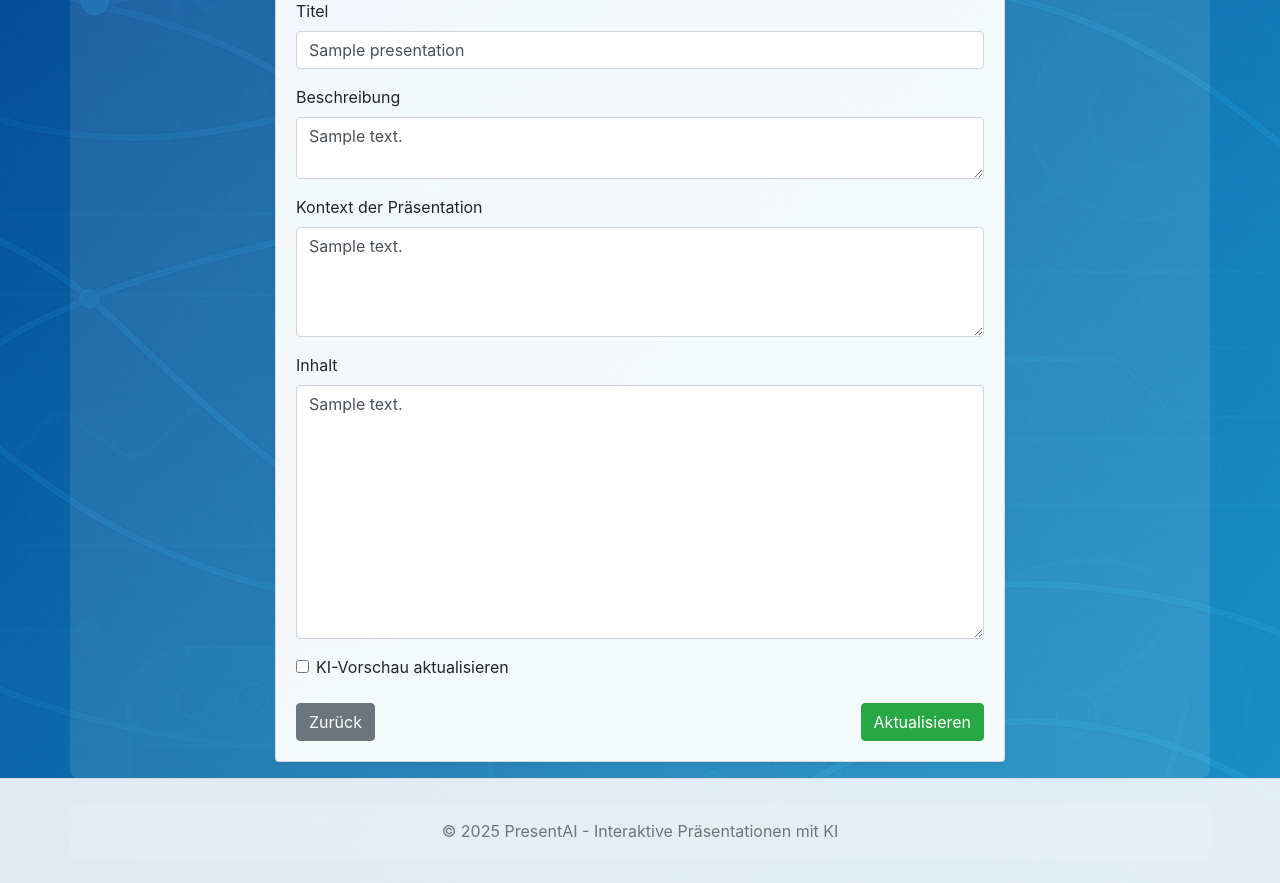
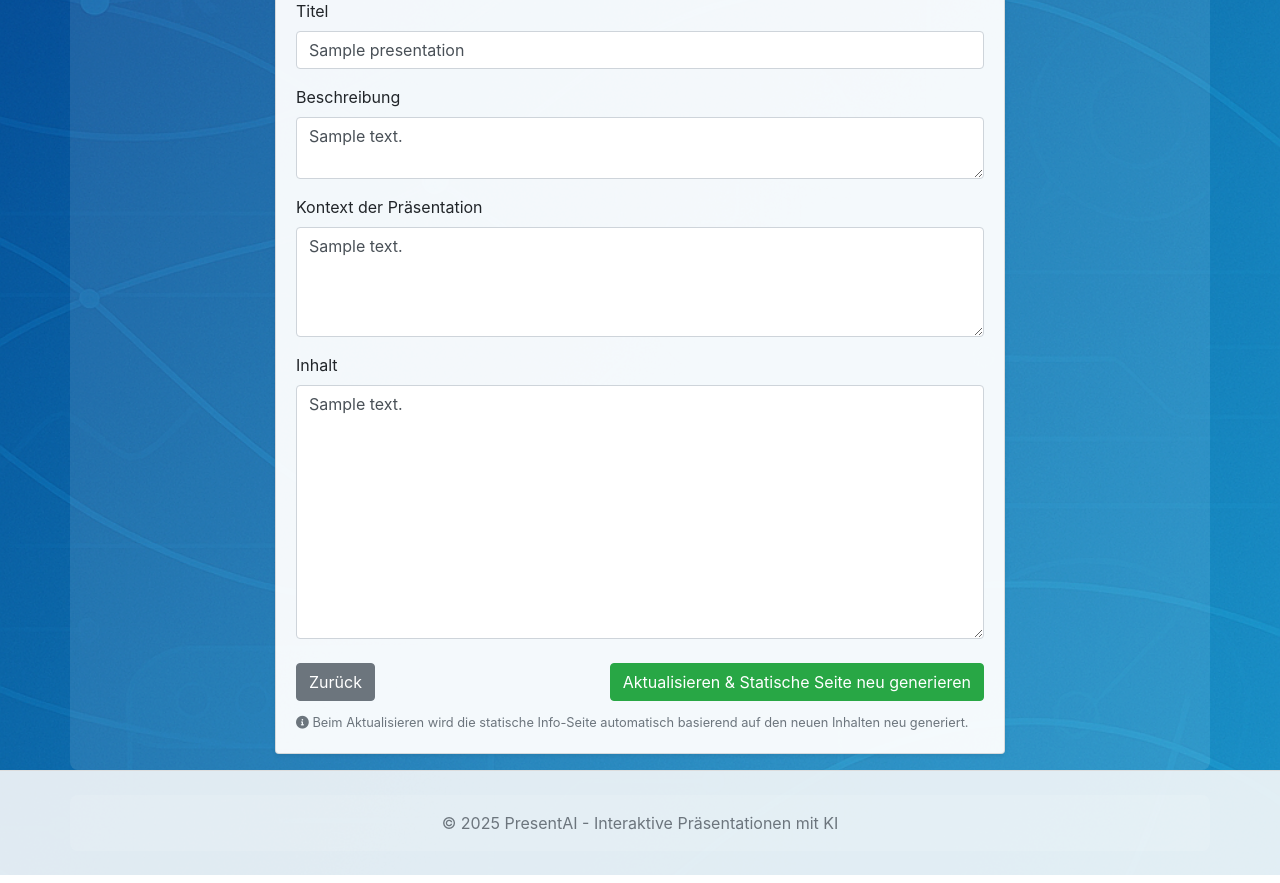
Before and after one commit to DG1001/ConfChat, a Flask app: page /presentation/1/edit in a window 1280 px wide. Shown: the part 237-1120 px from the top of the page. Run offline with Flask 3, Linux system fonts and the light colour scheme; a user stored in the database is signed in; tables that the repository leaves empty hold one stand-in row (values such as "Sample post"); some libraries are stand-ins or nearby versions.

Commit message:
feat(presentation): update edit form to regenerate static info page on save
The edit presentation feature now ensures that when a presentation is updated, the static information page is regenerated based on the new content. This improvement enhances user experience by providing up-to-date information seamlessly. Additionally, the AI preview checkbox and related functionality have been removed to streamline the editing process, as the static content generation will now automatically occur upon form submission. This change simplifies the user interface and reduces potential confusion for users.

```diff
--- a/app.py
+++ b/app.py
@@ -492,10 +492,32 @@ def edit_presentation(id):
         return redirect(url_for('dashboard'))
 
     if request.method == 'POST':
-        presentation.title = request.form.get('title')
-        presentation.description = request.form.get('description')
-        presentation.context = request.form.get('context')
-        presentation.content = request.form.get('content')
+        # Neue Werte aus dem Formular holen
+        new_title = request.form.get('title')
+        new_description = request.form.get('description')
+        new_context = request.form.get('context')
+        new_content = request.form.get('content')
+
+        # Werte in der Datenbank aktualisieren
+        presentation.title = new_title
+        presentation.description = new_description
+        presentation.context = new_context
+        presentation.content = new_content
+
+        # Statische Info-Seite neu generieren (wie bei neuer Präsentation)
+        try:
+            static_content = generate_static_info_content(
+                title=new_title,
+                description=new_description,
+                context=new_context,
+                content=new_content,
+                additional_info=presentation.additional_info
+            )
+            presentation.static_info_content = static_content
+            flash('Präsentation wurde erfolgreich aktualisiert und die statische Info-Seite neu generiert.', 'success')
+        except Exception as e:
+            print(f"Fehler bei der Generierung der statischen Info-Seite: {e}")
+            flash('Präsentation wurde aktualisiert, aber die statische Info-Seite konnte nicht neu generiert werden.', 'warning')
 
         # Cache zurücksetzen, da sich der Inhalt geändert hat
         presentation.cached_ai_content = None
@@ -993,6 +1015,7 @@ def api_generate_preview():
     data = request.json
     context = data.get('context', '')
     content = data.get('content', '')
+    additional_info = data.get('additional_info', '')
 
     if not context or not content:
         return jsonify({
@@ -1001,8 +1024,15 @@ def api_generate_preview():
         })
 
     try:
-        # KI-Inhalte generieren ohne Feedbacks
-        ai_content = generate_ai_content(feedbacks=None, context=context, content=content)
+        # Statische Info-Seite generieren (wie beim ersten Mal)
+        # Note: Für Vorschau verwenden wir leere Titel/Beschreibung, da diese im Edit-Formular stehen
+        ai_content = generate_static_info_content(
+            title="Präsentationsvorschau",
+            description="Generierte Vorschau",
+            context=context,
+            content=content,
+            additional_info=additional_info if additional_info else None
+        )
 
         # Markdown zu HTML konvertieren
         ai_content_html = markdown_to_html(ai_content)
--- a/templates/edit_presentation.html
+++ b/templates/edit_presentation.html
@@ -30,25 +30,17 @@
                             <textarea class="form-control" id="content" name="content" rows="10">{{ presentation.content }}</textarea>
                         </div>
 
-                        <div class="form-group form-check">
-                            <input type="checkbox" class="form-check-input" id="previewCheck">
-                            <label class="form-check-label" for="previewCheck">KI-Vorschau aktualisieren</label>
-                        </div>
-
-                        <div id="aiPreview" class="d-none mt-3 mb-3">
-                            <h4>KI-Vorschau</h4>
-                            <div class="p-3 bg-light rounded">
-                                <div class="spinner-border text-primary" role="status">
-                                    <span class="sr-only">Generiere...</span>
-                                </div>
-                                <span class="ml-2">KI-Inhalt wird generiert...</span>
-                            </div>
-                            <div id="previewContent" class="p-3 bg-light rounded mt-2 d-none"></div>
-                        </div>
 
                         <div class="d-flex justify-content-between mt-4">
                             <a href="{{ url_for('view_presentation', id=presentation.id) }}" class="btn btn-secondary">Zurück</a>
-                            <button type="submit" class="btn btn-success">Aktualisieren</button>
+                            <button type="submit" class="btn btn-success">Aktualisieren & Statische Seite neu generieren</button>
+                        </div>
+
+                        <div class="mt-2">
+                            <small class="text-muted">
+                                <i class="fas fa-info-circle"></i>
+                                Beim Aktualisieren wird die statische Info-Seite automatisch basierend auf den neuen Inhalten neu generiert.
+                            </small>
                         </div>
                     </form>
                 </div>
@@ -57,53 +49,4 @@
     </div>
 </div>
 
-<script>
-document.getElementById('previewCheck').addEventListener('change', function() {
-    const aiPreview = document.getElementById('aiPreview');
-    const previewContent = document.getElementById('previewContent');
-
-    if (this.checked) {
-        aiPreview.classList.remove('d-none');
-
-        // Kontext und Inhalt abrufen
-        const context = document.getElementById('context').value;
-        const content = document.getElementById('content').value;
-
-        if (context.trim() === '' || content.trim() === '') {
-            previewContent.innerHTML = 'Bitte füllen Sie sowohl den Kontext als auch den Inhalt aus, um eine KI-Vorschau zu generieren.';
-            previewContent.classList.remove('d-none');
-            return;
-        }
-
-        // API-Aufruf an den Server, um KI-Vorschau zu generieren
-        fetch('/api/generate_preview', {
-            method: 'POST',
-            headers: {
-                'Content-Type': 'application/json',
-            },
-            body: JSON.stringify({
-                context: context,
-                content: content
-            })
-        })
-        .then(response => response.json())
-        .then(data => {
-            if (data.success) {
-                previewContent.innerHTML = data.preview_html;
-                previewContent.classList.remove('d-none');
-            } else {
-                previewContent.innerHTML = 'Fehler bei der Generierung der Vorschau: ' + data.error;
-                previewContent.classList.remove('d-none');
-            }
-        })
-        .catch(error => {
-            console.error('Fehler:', error);
-            previewContent.innerHTML = 'Es ist ein Fehler aufgetreten. Bitte versuchen Sie es später erneut.';
-            previewContent.classList.remove('d-none');
-        });
-    } else {
-        aiPreview.classList.add('d-none');
-    }
-});
-</script>
 {% endblock %}
```
